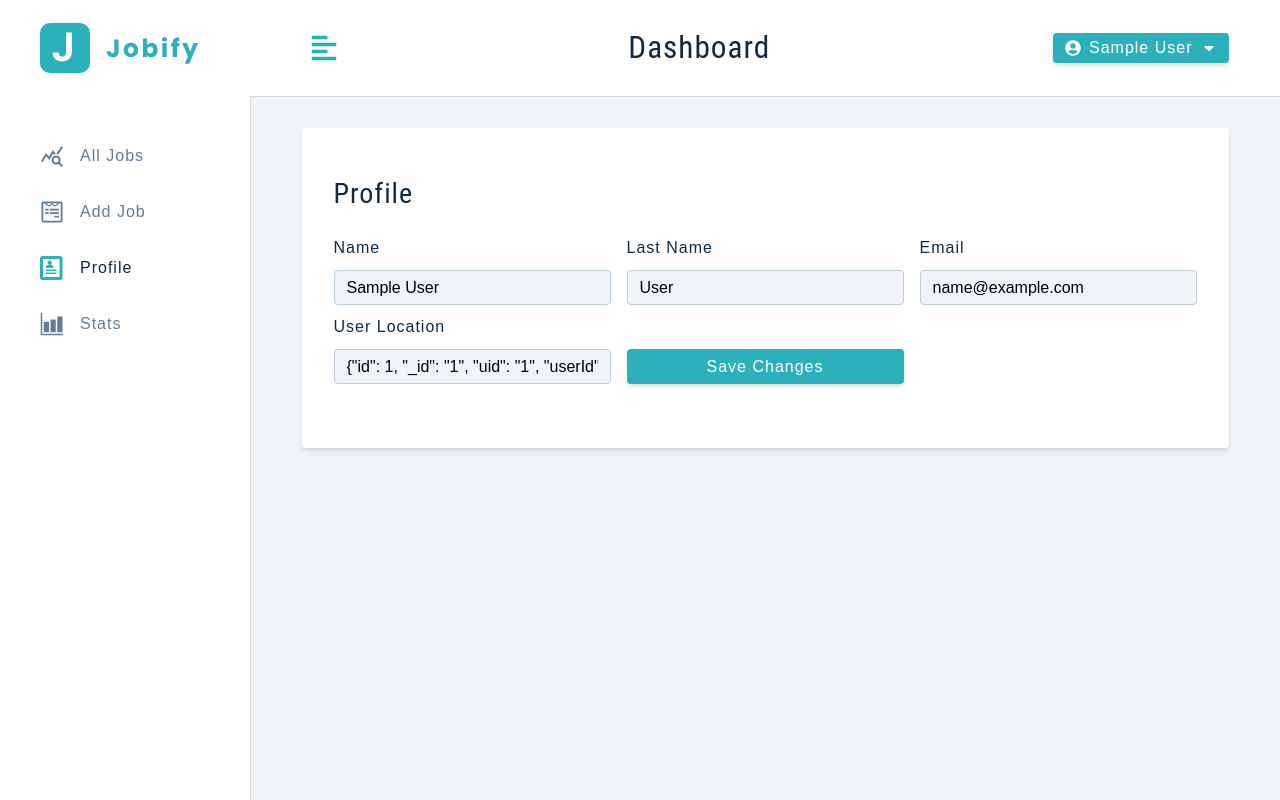
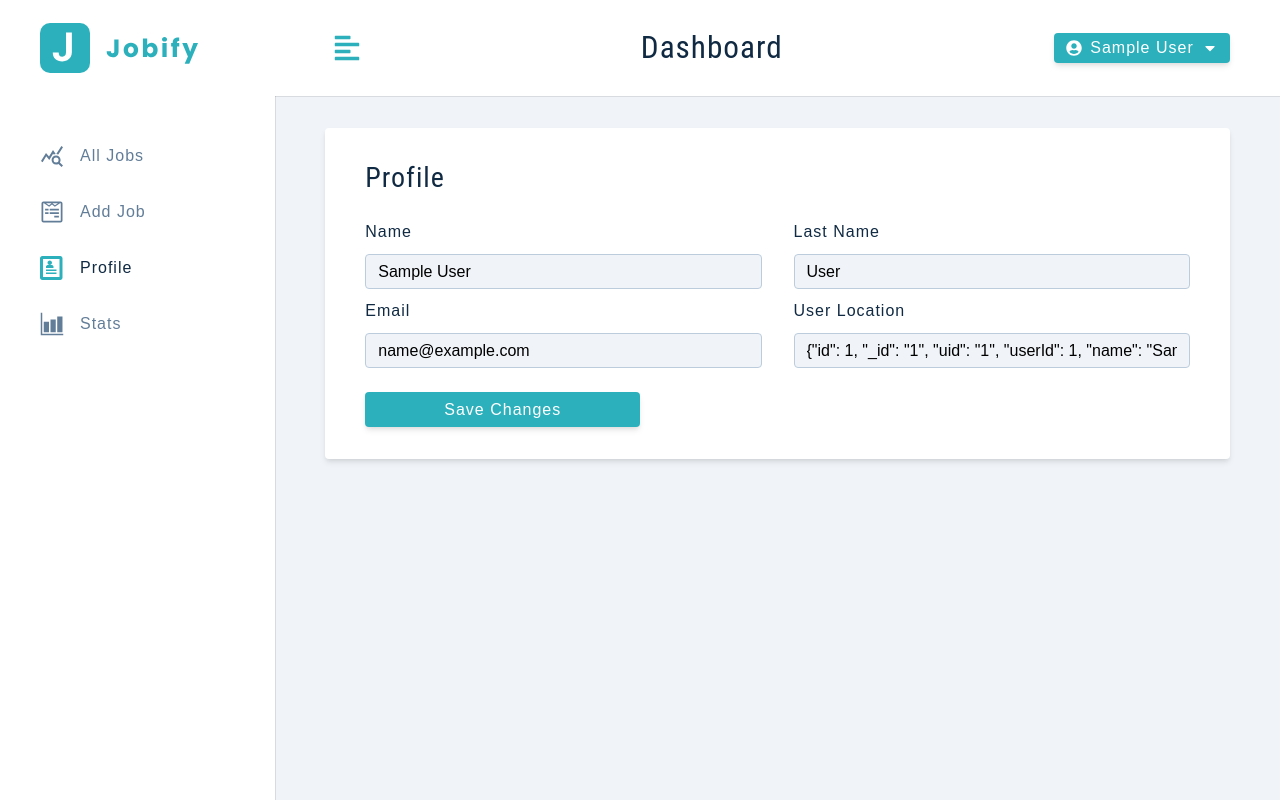
Before and after one commit to nryder7/jobify-mern, a React (Create React App) app in the folder client/: page /profile in a window 1280 px wide. Built offline with nearby package versions, Linux system fonts and the light colour scheme; sample sign-in values are in the browser's storage; the HTML template or start-up script is replaced by a standard one.

Commit message:
additional changes to css to make pages more uniform

```diff
--- a/client/src/components/BigSidebar.js
+++ b/client/src/components/BigSidebar.js
@@ -31,7 +31,8 @@ const Wrapper = styled.aside`
       background: var(--white);
       min-height: 100vh;
       height: 100%;
-      width: 250px;
+      min-width: 275px;
+      width: 17vw;
       margin-left: -250px;
       transition: var(--transition);
     }
--- a/client/src/components/JobsContainer.js
+++ b/client/src/components/JobsContainer.js
@@ -62,7 +62,7 @@ const Wrapper = styled.section`
     .jobs {
       display: grid;
       grid-template-columns: 1fr 1fr;
-      gap: 1rem;
+      gap: 2.5rem;
     }
   }
 `;
--- a/client/src/components/SearchContainer.js
+++ b/client/src/components/SearchContainer.js
@@ -79,6 +79,7 @@ const SearchContainer = () => {
 
 const Wrapper = styled.section`
   /* height: calc(100vh - var(--nav-height)); */
+
   .form {
     width: 100%;
     max-width: 100%;
@@ -122,7 +123,7 @@ const Wrapper = styled.section`
       grid-template-columns: 1fr 1fr 1fr;
     }
     .btn-block {
-      margin-top: 0;
+      /* margin-top: 0; */
     }
   }
 `;
--- a/client/src/pages/dashboard/AddJob.js
+++ b/client/src/pages/dashboard/AddJob.js
@@ -70,14 +70,14 @@ const AddJob = () => {
             >
               submit
             </button>
-            <button
+            {/* <button
               className='btn btn-block clear-btn'
               type='button'
               disabled={isLoading}
               onClick={handleClear}
             >
               clear
-            </button>
+            </button> */}
           </div>
         </div>
       </form>
@@ -91,7 +91,9 @@ const Wrapper = styled.section`
   border-radius: var(--borderRadius);
   width: 100%;
   background: var(--white);
-  padding: 3rem 2rem 4rem;
+  padding: 2rem 2.5rem 2rem;
+  /* padding: 3rem 2rem 4rem; */
+  /* padding-bottom: 2rem; */
   box-shadow: var(--shadow-2);
   h3 {
     margin-top: 0;
@@ -117,7 +119,7 @@ const Wrapper = styled.section`
     height: 35px;
     margin-top: 1rem;
   }
-  .btn-container {
+  /* .btn-container {
     display: grid;
     grid-template-columns: 1fr 1fr;
     column-gap: 1rem;
@@ -126,7 +128,7 @@ const Wrapper = styled.section`
     button {
       height: 35px;
     }
-  }
+  } */
   .clear-btn {
     background: var(--grey-500);
   }
@@ -140,7 +142,8 @@ const Wrapper = styled.section`
       column-gap: 1rem;
     }
     .btn-container {
-      margin-top: 0.25rem;
+      /* margin-top: 1rem; */
+      /* margin-top: 0.25rem; */
     }
   }
   @media (min-width: 992px) {
@@ -151,7 +154,7 @@ const Wrapper = styled.section`
       grid-template-columns: 1fr 1fr 1fr;
     }
     .form-center button {
-      margin-top: 0;
+      /* margin-top: 0; */
     }
   }
 `;
--- a/client/src/pages/dashboard/Profile.js
+++ b/client/src/pages/dashboard/Profile.js
@@ -64,7 +64,9 @@ const Wrapper = styled.section`
   border-radius: var(--borderRadius);
   width: 100%;
   background: var(--white);
-  padding: 3rem 2rem 4rem;
+  padding: 2rem 2.5rem 2rem;
+  /* padding: 3rem 2rem 4rem; */
+  /* padding-bottom: 2rem; */
   box-shadow: var(--shadow-2);
   h3 {
     margin-top: 0;
@@ -89,13 +91,15 @@ const Wrapper = styled.section`
     align-self: end;
     height: 35px;
     margin-top: 1rem;
+    max-width: 275px;
   }
   .btn-container {
     display: grid;
     grid-template-columns: 1fr 1fr;
     column-gap: 1rem;
     align-self: flex-end;
-    margin-top: 0.5rem;
+    margin-top: 1rem;
+    /* margin-top: 0.5rem; */
     button {
       height: 35px;
     }
@@ -110,10 +114,11 @@ const Wrapper = styled.section`
     .form-center {
       grid-template-columns: 1fr 1fr;
       align-items: center;
-      column-gap: 1rem;
+      column-gap: 2rem;
+      /* column-gap: 1rem; */
     }
     .btn-container {
-      margin-top: 0;
+      /* margin-top: 0; */
     }
   }
   @media (min-width: 992px) {
@@ -121,10 +126,10 @@ const Wrapper = styled.section`
   }
   @media (min-width: 1120px) {
     .form-center {
-      grid-template-columns: 1fr 1fr 1fr;
+      /* grid-template-columns: 1fr 1fr 1fr; */
     }
     .form-center button {
-      margin-top: 0;
+      /* margin-top: 0; */
     }
   }
 `;
--- a/client/src/pages/dashboard/Stats.js
+++ b/client/src/pages/dashboard/Stats.js
@@ -11,7 +11,7 @@ const Stats = () => {
   }
   return (
     <>
-      <StatsContainer />
+      <StatsContainer style={{ maxWidth: '600px' }} />
       {monthlyApplications?.length > 0 && <ChartsContainer />}
     </>
   );
```
Also changed, not shown: client/src/components/StatsContainer.js (+6 -2 lines).
